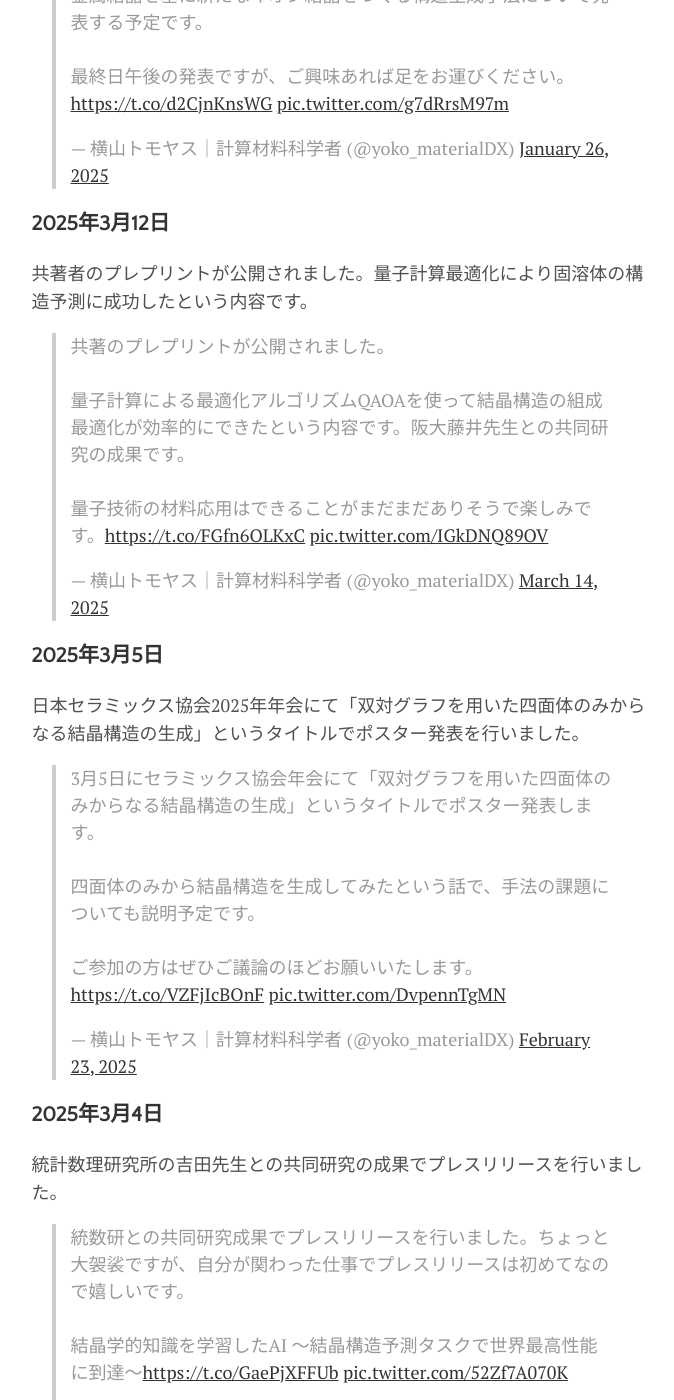
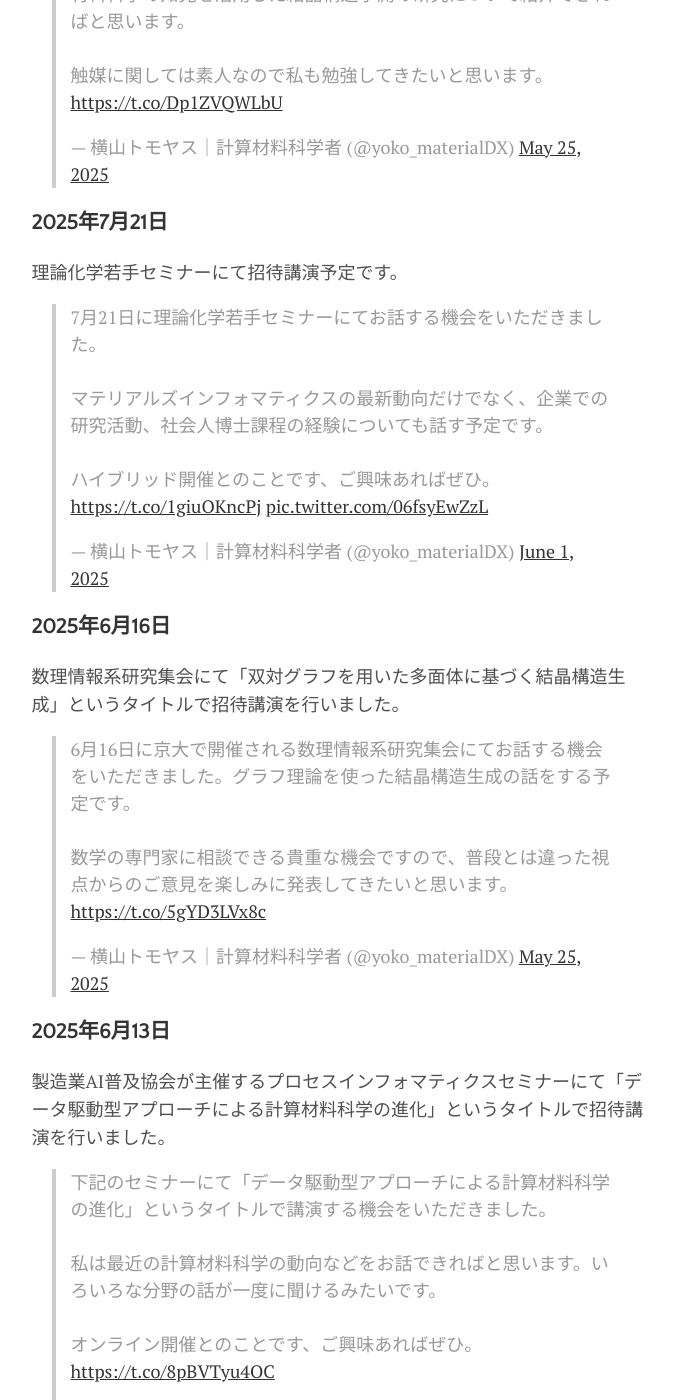
Before and after one commit to yokoyamatomoyasu/yokoyamatomoyasu.github.io, a Jekyll site: the page built from menu/news.md, in a window 1280 px wide and 1400 px high, scrolled down 415 px. Shown: the whole window, without its empty margins (301-975 px from the left). Built offline with Jekyll 4.4.1, drawn with Linux system fonts in a browser that asks for light colours; comment, search, counter and statistics services are not loaded; some of the changed text lies outside the part shown.

```diff
--- a/menu/news.md
+++ b/menu/news.md
@@ -4,6 +4,23 @@ title:  News
 permalink: /news
 ---
 
+### 2025年7月30日
+触媒学会若手会が主催する第45回夏の研修会にて招待講演を行いました。
+<blockquote class="twitter-tweet"><p lang="ja" dir="ltr">7月30日に触媒学会若手会が主催する第45回夏の研修会にてお話する機会をいただきました。<br><br>材料科学の知見を活用した結晶構造予測の研究について紹介できればと思います。<br><br>触媒に関しては素人なので私も勉強してきたいと思います。<a href="https://t.co/Dp1ZVQWLbU">https://t.co/Dp1ZVQWLbU</a></p>&mdash; 横山トモヤス｜計算材料科学者 (@yoko_materialDX) <a href="https://twitter.com/yoko_materialDX/status/1926594092798263403?ref_src=twsrc%5Etfw">May 25, 2025</a></blockquote> <script async src="https://platform.twitter.com/widgets.js" charset="utf-8"></script>
+
+### 2025年7月21日
+理論化学若手セミナーにて招待講演予定です。
+<blockquote class="twitter-tweet"><p lang="ja" dir="ltr">7月21日に理論化学若手セミナーにてお話する機会をいただきました。<br><br>マテリアルズインフォマティクスの最新動向だけでなく、企業での研究活動、社会人博士課程の経験についても話す予定です。<br><br>ハイブリッド開催とのことです、ご興味あればぜひ。<a href="https://t.co/1giuOKncPj">https://t.co/1giuOKncPj</a> <a href="https://t.co/06fsyEwZzL">pic.twitter.com/06fsyEwZzL</a></p>&mdash; 横山トモヤス｜計算材料科学者 (@yoko_materialDX) <a href="https://twitter.com/yoko_materialDX/status/1929130814563922303?ref_src=twsrc%5Etfw">June 1, 2025</a></blockquote> <script async src="https://platform.twitter.com/widgets.js" charset="utf-8"></script>
+
+
+### 2025年6月16日
+数理情報系研究集会にて「双対グラフを用いた多面体に基づく結晶構造生成」というタイトルで招待講演を行いました。
+<blockquote class="twitter-tweet"><p lang="ja" dir="ltr">6月16日に京大で開催される数理情報系研究集会にてお話する機会をいただきました。グラフ理論を使った結晶構造生成の話をする予定です。<br><br>数学の専門家に相談できる貴重な機会ですので、普段とは違った視点からのご意見を楽しみに発表してきたいと思います。<a href="https://t.co/5gYD3LVx8c">https://t.co/5gYD3LVx8c</a></p>&mdash; 横山トモヤス｜計算材料科学者 (@yoko_materialDX) <a href="https://twitter.com/yoko_materialDX/status/1926594090759823542?ref_src=twsrc%5Etfw">May 25, 2025</a></blockquote> <script async src="https://platform.twitter.com/widgets.js" charset="utf-8"></script>
+
+
+### 2025年6月13日
+製造業AI普及協会が主催するプロセスインフォマティクスセミナーにて「データ駆動型アプローチによる計算材料科学の進化」というタイトルで招待講演を行いました。
+<blockquote class="twitter-tweet"><p lang="ja" dir="ltr">下記のセミナーにて「データ駆動型アプローチによる計算材料科学の進化」というタイトルで講演する機会をいただきました。<br><br>私は最近の計算材料科学の動向などをお話できればと思います。いろいろな分野の話が一度に聞けるみたいです。<br><br>オンライン開催とのことです、ご興味あればぜひ。 <a href="https://t.co/8pBVTyu4OC">https://t.co/8pBVTyu4OC</a></p>&mdash; 横山トモヤス｜計算材料科学者 (@yoko_materialDX) <a href="https://twitter.com/yoko_materialDX/status/1924057376748888413?ref_src=twsrc%5Etfw">May 18, 2025</a></blockquote> <script async src="https://platform.twitter.com/widgets.js" charset="utf-8"></script>
 
 
 ### 2025年3月29日
@@ -37,7 +54,7 @@ KISTECさんが主催するオンライン講座「MI×データ科学」コー
 
 
 ### 過去のニュースはコチラ
-- [2024年](https://yokoyamatomoyasu.github.io/news-2024.html)
-- [2023年](https://yokoyamatomoyasu.github.io/news-2023.html)
-- [2022年](https://yokoyamatomoyasu.github.io/news-2022.html)
-- [2021年](https://yokoyamatomoyasu.github.io/news-2021.html)
+- [2024年](https://yokoyamatomoyasu.github.io/menu/news-2024.html)
+- [2023年](https://yokoyamatomoyasu.github.io/menu/news-2023.html)
+- [2022年](https://yokoyamatomoyasu.github.io/menu/news-2022.html)
+- [2021年](https://yokoyamatomoyasu.github.io/menu/news-2021.html)
```
Also changed, not shown: menu/about.md (+5 -2 lines).
